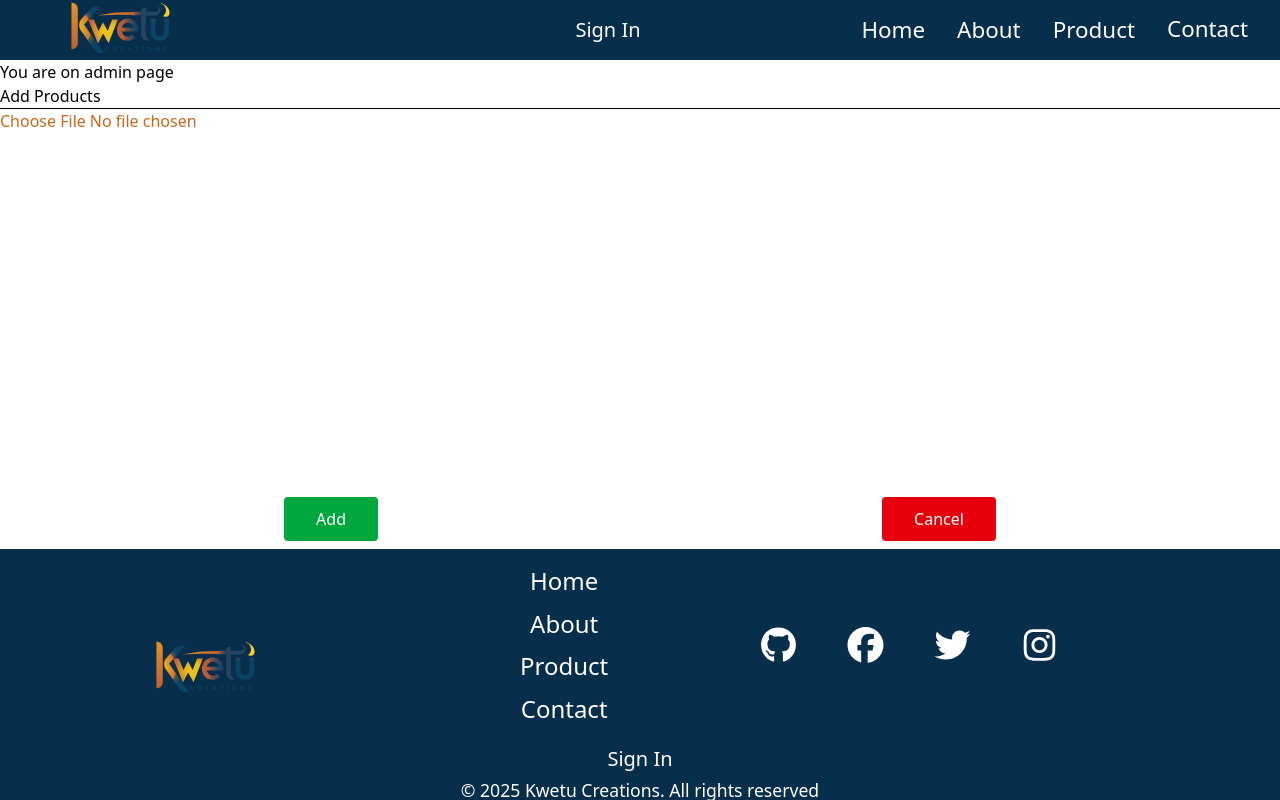
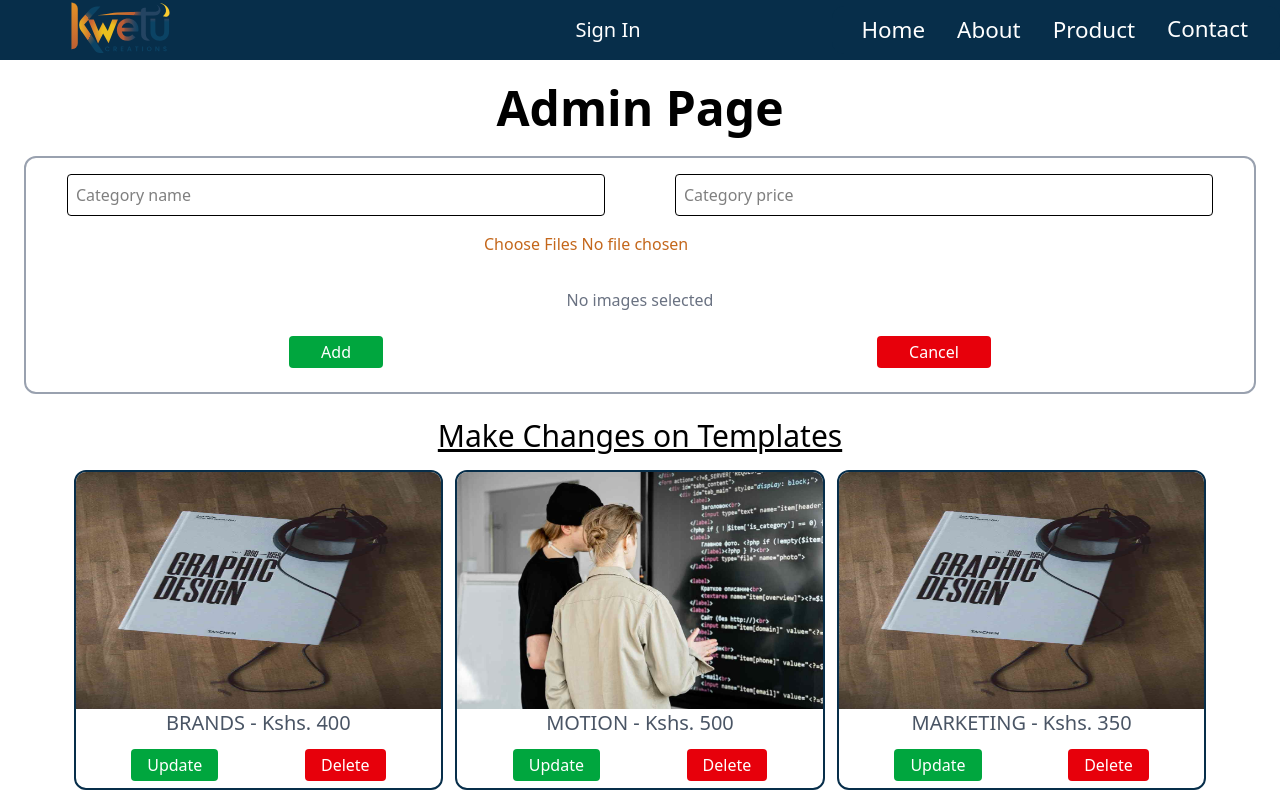
Before and after one commit to Harri254/kwetu_creations, a React (Vite) app: page /owner in a window 1280 px wide. Shown: the top 800 px of the page. Built offline with nearby package versions, Linux system fonts and the light colour scheme.

Commit message:
Complete the layout design of admin page

```diff
--- a/src/pages/Owner.jsx
+++ b/src/pages/Owner.jsx
@@ -1,89 +1,211 @@
 import { useState, useEffect } from "react";
+import book from "../assets/photos/book.jpg";
+import coding from "../assets/photos/coding.jpg";
 
 function Owner() {
-  const [selectedFile, setSelectedFile] = useState(null);
-  const [preview, setPreview] = useState(null);
+  const [selectedFiles, setSelectedFiles] = useState([]);
+  const [previews, setPreviews] = useState([]);
+  const [category, setCategory] = useState("");
+  const [price, setPrice] = useState("");
+  const [savedItems, setSavedItems] = useState([]);
 
-  // load saved image (data URL) from localStorage on mount
+  // Editing state
+  const [isEditing, setIsEditing] = useState(false);
+  const [editingItem, setEditingItem] = useState(null);
+  const [editingCategory, setEditingCategory] = useState("");
+  const [editingPrice, setEditingPrice] = useState("");
+  const [editingPreview, setEditingPreview] = useState(null);
+  const [editingFile, setEditingFile] = useState(null);
+
+  // Dummy initial products
+  const all = [
+    { id: 1, image: book, price: 400, category: "brands" },
+    { id: 2, image: coding, price: 500, category: "motion" },
+    { id: 3, image: book, price: 350, category: "marketing" },
+    { id: 4, image: coding, price: 600, category: "poster" },
+  ];
+
+  // Load stored items from localStorage
   useEffect(() => {
-    const saved = localStorage.getItem("owner-image");
-    if (saved) setPreview(saved);
+    const stored = JSON.parse(localStorage.getItem("owner-items")) || [];
+    setSavedItems(stored);
   }, []);
 
-  // create object URL for preview when a new File is selected
-  useEffect(() => {
-    if (!selectedFile) return;
+  const handleFileChange = (e) => {
+    const files = Array.from(e.target.files);
+    const imageFiles = files.filter((file) => file.type.startsWith("image/"));
+    setSelectedFiles(imageFiles);
 
-    const objectUrl = URL.createObjectURL(selectedFile);
-    setPreview(objectUrl);
+    const urls = imageFiles.map((file) => URL.createObjectURL(file));
+    setPreviews(urls);
+  };
 
-    return () => {
-      // revoke object URL when component unmounts or file changes
-      URL.revokeObjectURL(objectUrl);
-    };
-  }, [selectedFile]);
-
-  function handleFileChange(e) {
-    const file = e.target.files?.[0];
-    if (!file) return;
-    setSelectedFile(file);
+  const handleAdd = () => {
+    if (!category || !price || selectedFiles.length === 0) {
+      alert("Please select category, price and at least one image");
+      return;
     }
 
-  // convert File to data URL and save to localStorage
-  function handleAdd() {
-    if (!selectedFile) return;
+    // Convert files to data URLs for persistence
+    const readers = selectedFiles.map(
+      (file) =>
+        new Promise((resolve) => {
+          const r = new FileReader();
+          r.onload = () => resolve(r.result);
+          r.readAsDataURL(file);
+        })
+    );
+
+    Promise.all(readers).then((dataUrls) => {
+      const newItems = dataUrls.map((dataUrl, i) => ({
+        id: Date.now() + i,
+        image: dataUrl,
+        category,
+        price: parseFloat(price),
+      }));
+
+      const updatedList = [...savedItems, ...newItems];
+      setSavedItems(updatedList);
+      localStorage.setItem("owner-items", JSON.stringify(updatedList));
+
+      // Reset form
+      setCategory("");
+      setPrice("");
+      setSelectedFiles([]);
+      setPreviews([]);
+      alert("Images added successfully");
+    });
+  };
+
+  const handleDelete = (id) => {
+    const updated = savedItems.filter((item) => item.id !== id);
+    setSavedItems(updated);
+    localStorage.setItem("owner-items", JSON.stringify(updated));
+  };
+
+  const handleCancel = () => {
+    setSelectedFiles([]);
+    setPreviews([]);
+    setCategory("");
+    setPrice("");
+  };
+
+  // Start editing an item
+  const startEdit = (item) => {
+    setIsEditing(true);
+    setEditingItem(item);
+    setEditingCategory(item.category || "");
+    setEditingPrice(String(item.price || ""));
+    setEditingPreview(item.image || null);
+    setEditingFile(null);
+  };
+
+  // Handle file selection inside edit modal
+  const handleEditFileChange = (e) => {
+    const file = e.target.files && e.target.files[0];
+    if (!file) return;
+    setEditingFile(file);
+    setEditingPreview(URL.createObjectURL(file));
+  };
+
+  // Save updates (if item exists in savedItems update it else add edited version to savedItems)
+  const handleSaveUpdate = () => {
+    if (!editingItem) return;
+    const doUpdate = (imageData) => {
+      const updatedItem = {
+        ...editingItem,
+        category: editingCategory,
+        price: parseFloat(editingPrice) || 0,
+        image: imageData ?? editingPreview,
+      };
+
+      // If item exists in savedItems replace it, otherwise add it (override initial 'all' entry)
+      const existsIndex = savedItems.findIndex((it) => it.id === editingItem.id);
+      let updatedList;
+      if (existsIndex >= 0) {
+        updatedList = [...savedItems];
+        updatedList[existsIndex] = updatedItem;
+      } else {
+        updatedList = [...savedItems, updatedItem];
+      }
+
+      setSavedItems(updatedList);
+      localStorage.setItem("owner-items", JSON.stringify(updatedList));
+      setIsEditing(false);
+      setEditingItem(null);
+      setEditingFile(null);
+      setEditingPreview(null);
+      alert("Item updated");
+    };
+
+    if (editingFile) {
       const reader = new FileReader();
       reader.onload = () => {
-      const dataUrl = reader.result;
-      try {
-        localStorage.setItem("owner-image", dataUrl);
-        // set preview to the saved data URL (persisted)
-        setPreview(dataUrl);
-        setSelectedFile(null);
-        alert("Image saved");
-      } catch (err) {
-        console.error("Could not save image to localStorage", err);
-        alert("Failed to save image (maybe too large)");
+        doUpdate(reader.result);
+      };
+      reader.readAsDataURL(editingFile);
+    } else {
+      doUpdate(null);
     }
   };
-    reader.readAsDataURL(selectedFile);
-  }
 
-  function handleCancel() {
-    setSelectedFile(null);
-    // if preview came from a selected file (object URL), clear it; if saved in localStorage keep it
-    const saved = localStorage.getItem("owner-image");
-    localStorage.removeItem("owner-image");
-    setPreview(saved || null);
-  }
+  // Build merged list: savedItems override initial all items by id, then include savedItems-only items
+  const mergedItems = [
+    ...all.map((a) => savedItems.find((s) => s.id === a.id) || a),
+    ...savedItems.filter((s) => !all.find((a) => a.id === s.id)),
+  ];
 
   return (
-    <div>
-      <h2>You are on admin page</h2>
-      <div>
-        <h3>Add Products</h3>
-        <hr />
+    <div className="py-6 px-1 sm:p-6 w-screen overflow-x-hidden">
+      <h2 className="text-5xl mb-6 text-center font-semibold">Admin Page</h2>
+
+      {/* Upload Section */}
+      <div className="w-full mx-auto rounded-xl h-auto mt-4 flex flex-col items-center gap-4 border-2 border-gray-400 p-4">
+        <div className="flex flex-col sm:flex-row gap-5 w-full justify-around">
+          <input
+            type="text"
+            placeholder="Category name"
+            value={category}
+            onChange={(e) => setCategory(e.target.value)}
+            className="border p-2 sm:w-[45%] rounded"
+          />
+          <input
+            type="number"
+            placeholder="Category price"
+            value={price}
+            onChange={(e) => setPrice(e.target.value)}
+            className="border p-2 sm:w-[45%] rounded"
+          />
+        </div>
+
         <input
           type="file"
           accept="image/*"
-        //   value={selectedFile}
+          multiple
           onChange={handleFileChange}
-          className="text-secondary"
+          className="text-secondary mb-4 text-center mx-auto"
         />
 
-        {/* Display selected image or saved image */}
-        <div className="w-[95%] mx-auto rounded-xl h-[400px] mt-4 flex flex-col items-center justify-between gap-0">
-          {preview ? (
+        {previews.length > 0 ? (
+          <div className="flex flex-wrap gap-3 w-full mx-auto items-center justify-center">
+            {previews.map((src, index) => (
+              <div
+                key={index}
+                className="w-fit h-[250px] md:w-[30%] lg:w-[24%] rounded-lg overflow-hidden flex flex-wrap items-center justify-center"
+              >
                 <img
-              src={preview}
-              alt="preview"
-              className="w-full h-[85%] object-cover rounded-t-xl"
+                  src={src}
+                  alt={`preview-${index}`}
+                  className="object-cover w-[19rem] max-w-[500px] md:max-w-[700px] h-full rounded-[0.63rem]"
                 />
+              </div>
+            ))}
+          </div>
         ) : (
-            <div className="text-white">No image selected</div>
+          <div className="text-gray-500 font-medium text-center">No images selected</div>
         )}
 
-          <div className="flex justify-around w-full h-[15%] py-2">
+        <div className="flex justify-around w-full py-2">
           <button onClick={handleAdd} className="px-8 py-1 bg-green-600 text-white rounded">
             Add
           </button>
@@ -92,7 +214,80 @@ function Owner() {
           </button>
         </div>
       </div>
+
+      {/* Saved Items Section */}
+      <div className="flex flex-col my-6">
+        <h3 className="text-3xl text-center underline">Make Changes on Templates</h3>
+        <div className="flex flex-wrap w-full items-center justify-center gap-3 mt-4">
+          {mergedItems.map((product) => (
+            <div
+              key={product.id}
+              className="w-[90%] max-w-[400px] h-[20rem] flex flex-col items-center justify-around border-2 rounded-xl border-primary sm:w-[48%] md:w-[30%] hover:scale-[0.98]"
+            >
+              <img src={product.image} alt={product.category} className="h-[75%] w-full rounded-t-[0.63rem]" />
+              <div className="flex flex-col flex-wrap items-center justify-around w-[90%]">
+                <span className="text-gray-600 text-xl block">
+                  {product.category.toUpperCase()} - Kshs. {product.price}
+                </span>
+                <div className="w-full flex justify-around gap-3 my-3">
+                  <button
+                    onClick={() => startEdit(product)}
+                    className="text-[1rem] bg-green-600 text-white px-4 py-1 rounded hover:bg-green-700"
+                  >
+                    Update
+                  </button>
+                  <button
+                    onClick={() => handleDelete(product.id)}
+                    className="text-[1rem] bg-red-600 text-white px-4 py-1 rounded hover:bg-red-700"
+                  >
+                    Delete
+                  </button>
                 </div>
+              </div>
+            </div>
+          ))}
+        </div>
+      </div>
+
+      {/* Edit Modal */}
+      {isEditing && (
+        <>
+          <div className="fixed inset-0 bg-black bg-opacity-50 z-40" onClick={() => setIsEditing(false)} />
+          <div className="fixed z-50 left-1/2 top-1/2 -translate-x-1/2 -translate-y-1/2 bg-white rounded-lg p-6 w-[90%] max-w-md">
+            <h4 className="text-xl mb-3">Edit Item</h4>
+            <input
+              type="text"
+              value={editingCategory}
+              onChange={(e) => setEditingCategory(e.target.value)}
+              className="border p-2 w-full rounded mb-2"
+              placeholder="Category"
+            />
+            <input
+              type="number"
+              value={editingPrice}
+              onChange={(e) => setEditingPrice(e.target.value)}
+              className="border p-2 w-full rounded mb-2"
+              placeholder="Price"
+            />
+            <div className="mb-2">
+              <input type="file" accept="image/*" onChange={handleEditFileChange} />
+            </div>
+            {editingPreview && (
+              <div className="mb-2">
+                <img src={editingPreview} alt="editing-preview" className="w-full h-36 object-cover rounded" />
+              </div>
+            )}
+            <div className="flex justify-end gap-2 mt-3">
+              <button onClick={() => setIsEditing(false)} className="px-4 py-1 bg-gray-300 rounded">
+                Cancel
+              </button>
+              <button onClick={handleSaveUpdate} className="px-4 py-1 bg-blue-600 text-white rounded">
+                Save
+              </button>
+            </div>
+          </div>
+        </>
+      )}
     </div>
   );
 }
```
Lines whose indentation alone changed are shown as unchanged.
